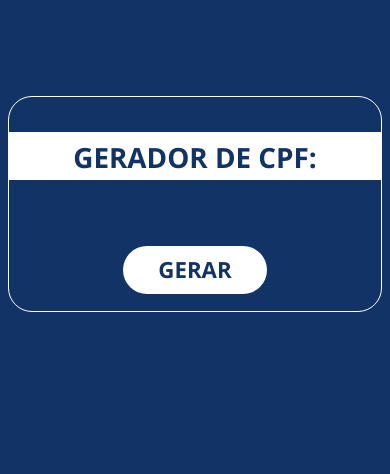
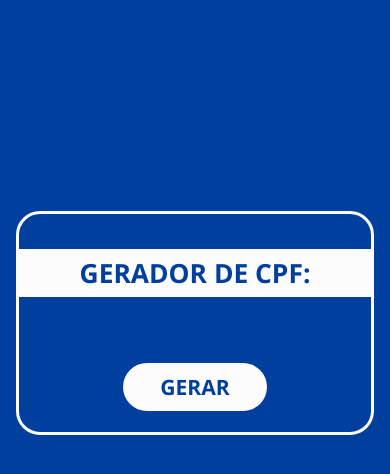
Before and after one commit to LeoMSSilva/Gerador-de-cpf.js, a website built with webpack: page public/index.html in a window 390 px wide. Built offline with nearby package versions, Linux system fonts and the light colour scheme.

Commit message:
Refactor: app style

```diff
--- a/src/assets/css/style.css
+++ b/src/assets/css/style.css
@@ -1,11 +1,12 @@
 @import url('https://fonts.googleapis.com/css?family=Open+Sans:400,700&display=swap');
-:root{
-    --primary-color: #113366;
-    --primary-color-ligth: #2c7cf3;
-    --primary-color-disable: #a1b6d3;
+:root {
+	--white: #fcfcfc;
+	--primary-color: #003f9e;
+	--second-color: #4a8ff7;
+	--disable-color: #616c7e;
 }
 
-*{
+* {
 	outline: 0;
 	font-family: 'Open sans', sans-serif;
 	font-weight: bold;
@@ -16,33 +17,39 @@
 	padding: 0;
 }
 
-body{
+body {
 	background-color: var(--primary-color);
 }
 
-.container{
+.container {
 	line-height: 1.8em;
-    font-size: 1.3em;
+	font-size: 1.2em;
+	margin: 25vh auto;
+	padding: 2rem 0rem 1rem;
 	max-width: 25rem;
-    max-height: 18rem;
-    margin: 6rem auto;
-    padding: 2rem 0rem 1rem;
+	height: 14rem;
 	border-radius: 1.5rem;
-    border: solid 1px #ffffff;
+	border: solid 3px var(--white);
 }
 
-h1{
+h1 {
 	padding: 0.4rem 0rem;
 	margin: 0.2rem 0 1rem;
 }
 
-h1, h2, button{
-    background-color: #ffffff;
+h1,
+input,
+button {
+	background-color: var(--white);
 	color: var(--primary-color);
 	height: 3rem;
 }
 
-button{
+h2{
+	height: 3rem;
+}
+
+button {
 	width: 9rem;
 	font-size: 1.2em;
 	border-radius: 20rem;
@@ -51,34 +58,35 @@ button{
 	margin: 0.1rem auto;
 }
 
-button:hover{
-    background-color: var(--primary-color-ligth);
-    color: #ffffff;
+button:hover {
+	background-color: var(--second-color);
+	color: var(--white);
 }
 
-#resultado{
+#resultado {
 	background-color: var(--primary-color);
-    color: #ffffff;
+	color: var(--white);
 	width: 15rem;
 	margin: 0 auto;
 }
 
 @media only screen and (max-width: 768px) {
-    .container{
-        margin: 6rem auto;
-        line-height: 1.9em;
-        font-size: 1.2em;
+	.container {
+		line-height: 2em;
+		font-size: 1.15em;
 	}
 }
+
 @media only screen and (max-width: 576px) {
-    .container{
-        line-height: 2em;
-        font-size: 1.16em;
+	.container {
+		line-height: 1.8em;
 	}
 }
 
 @media only screen and (max-width: 420px) {
-    .container{
-        margin: 6rem 0.5rem;
+	.container {
+		margin: 25vh 1rem;
+		line-height: 2em;
+		font-size: 1.1em;
 	}
 }
```
Also changed, not shown: public/assets/js/bundle.js (+1 -1 lines), cpfGenerator.png, 1 other file. Lines whose indentation alone changed are shown as unchanged.
